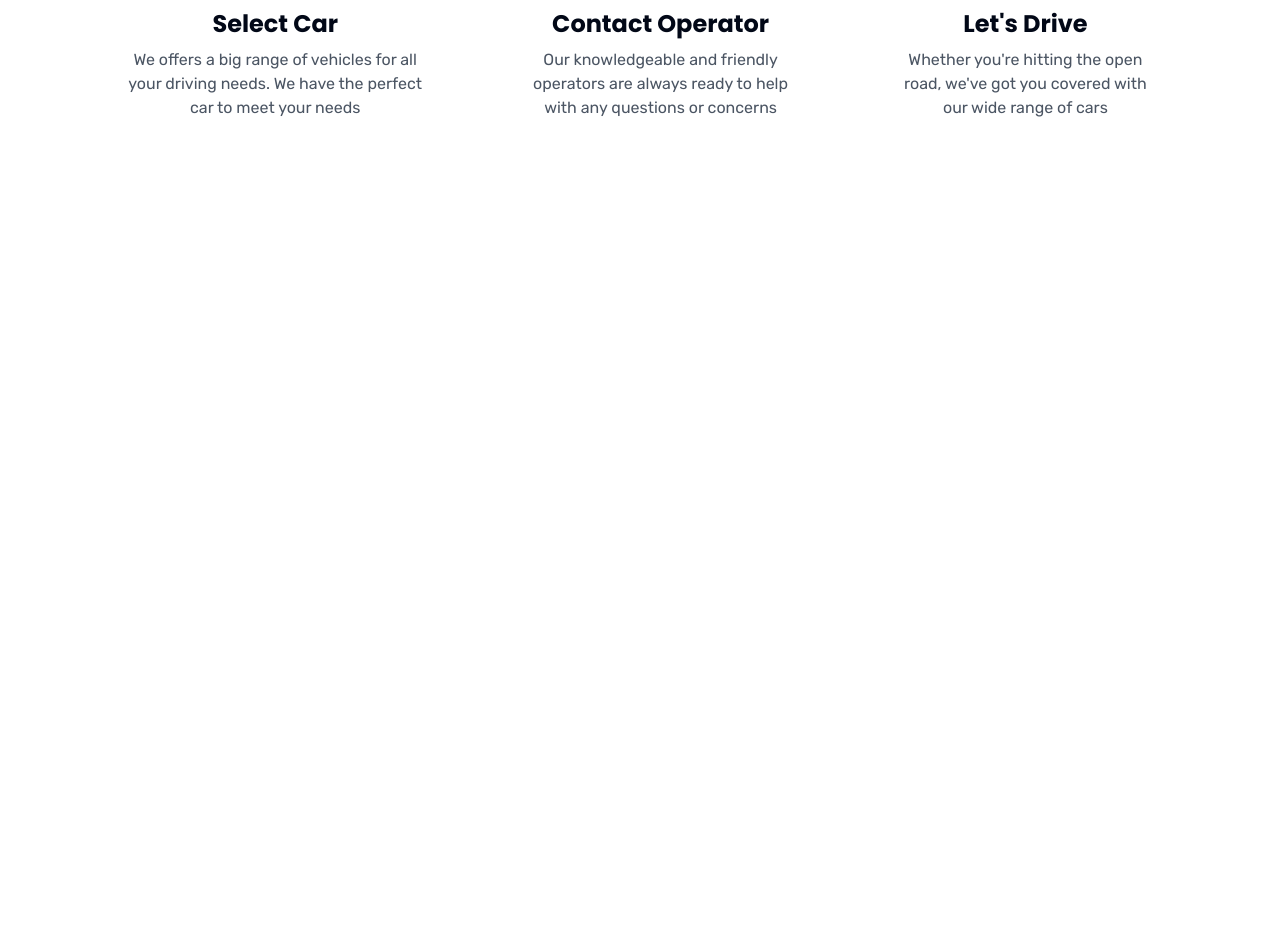
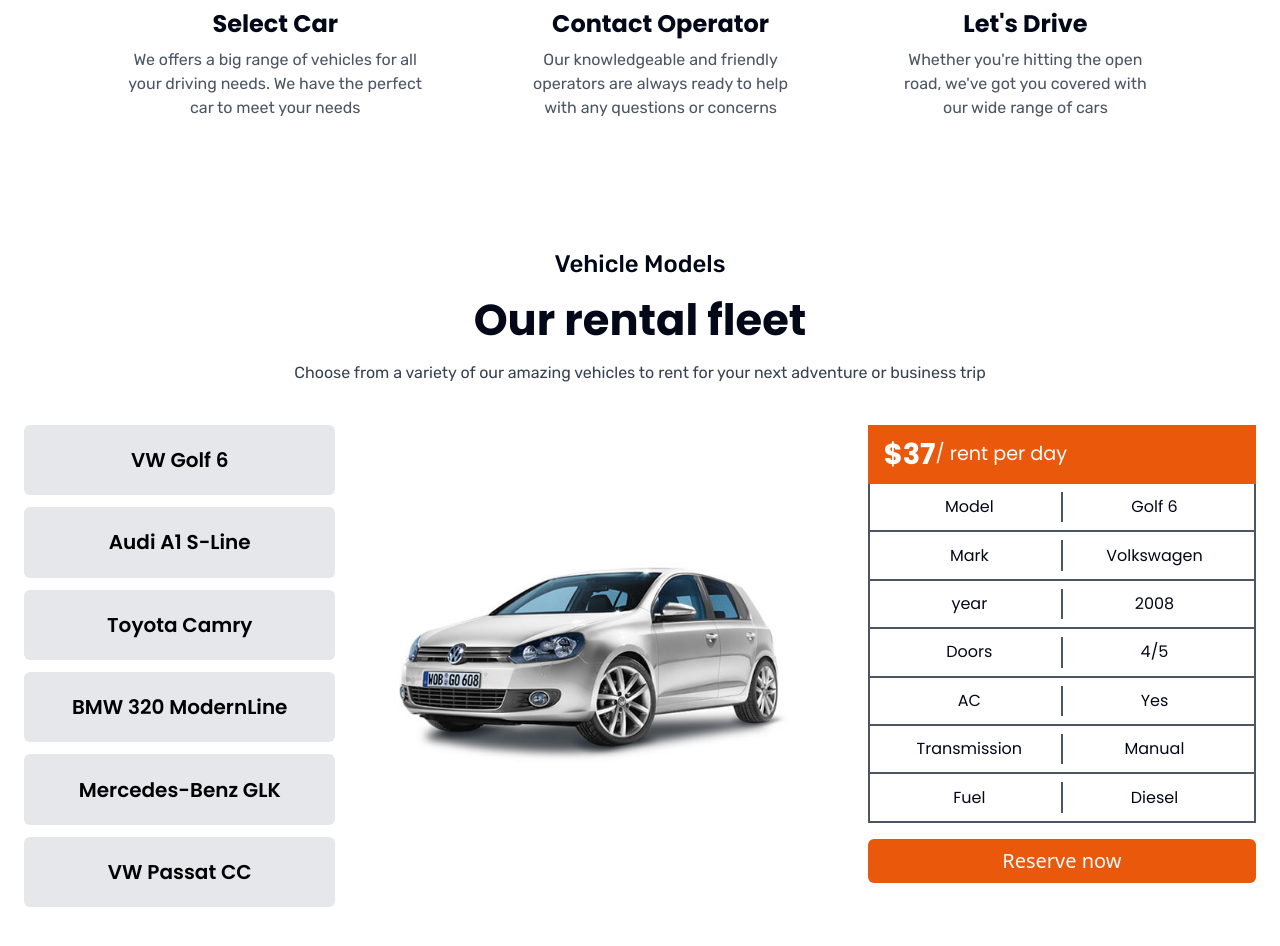
Before and after one commit to khusan2006/car-rental, a React (Vite) app: page / in a window 1280 px wide. Shown: the part 1440-2386 px from the top of the page. Before the commit the page ends 1560 px from the top, so only its background shows below. Built offline with nearby package versions, Linux system fonts and the light colour scheme.

Commit message:
finish cars section responsiveness

```diff
--- a/src/components/CarDetail.tsx
+++ b/src/components/CarDetail.tsx
@@ -18,8 +18,8 @@
     fuel,
   } = car;
   return (
-    <div className="flex gap-20">
-      <div className="flex-2 flex items-center justify-center">
+    <div className="flex flex-col md:flex-row gap-8 lg:gap-20">
+      <div className="flex-1 lg:flex-2 flex items-center justify-center">
         <img className="w-[40rem]" src={img} alt={name} />
       </div>
       <div className="flex-1">
--- a/src/components/Cars.tsx
+++ b/src/components/Cars.tsx
@@ -8,15 +8,15 @@
     <section className="px-6 py-32">
       <div className="flex flex-col items-center">
         <h3 className="font-rubik text-2xl font-medium pb-2">Vehicle Models</h3>
-        <h4 className="font-poppins font-bold text-[2.7rem] pb-2">
+        <h4 className="font-poppins font-bold text-[2.7rem] pb-2 text-center">
           Our rental fleet
         </h4>
-        <p className="font-rubik text-base font-normal text-gray-700">
+        <p className="font-rubik text-base font-normal text-gray-700 md:w-full w-full sm:w-[65%] text-center ">
           Choose from a variety of our amazing vehicles to rent for your next
           adventure or business trip
         </p>
       </div>
-      <div className="flex mt-10 gap-16">
+      <div className="flex mt-10 gap-16 lg:flex-row flex-col ">
         <div className="flex flex-col flex-1 gap-3">
           {CAR_DATA.map((car) => (
             <Button
--- a/src/pages/Home.tsx
+++ b/src/pages/Home.tsx
@@ -21,8 +21,8 @@
         <Hero />
         <BookCar />
         <Plan />
-        {/* <Cars />
-        <Banner />
+        <Cars />
+        {/* <Banner />
         <ChooseUS />
         <Testimonials />
         <Faq />
```
